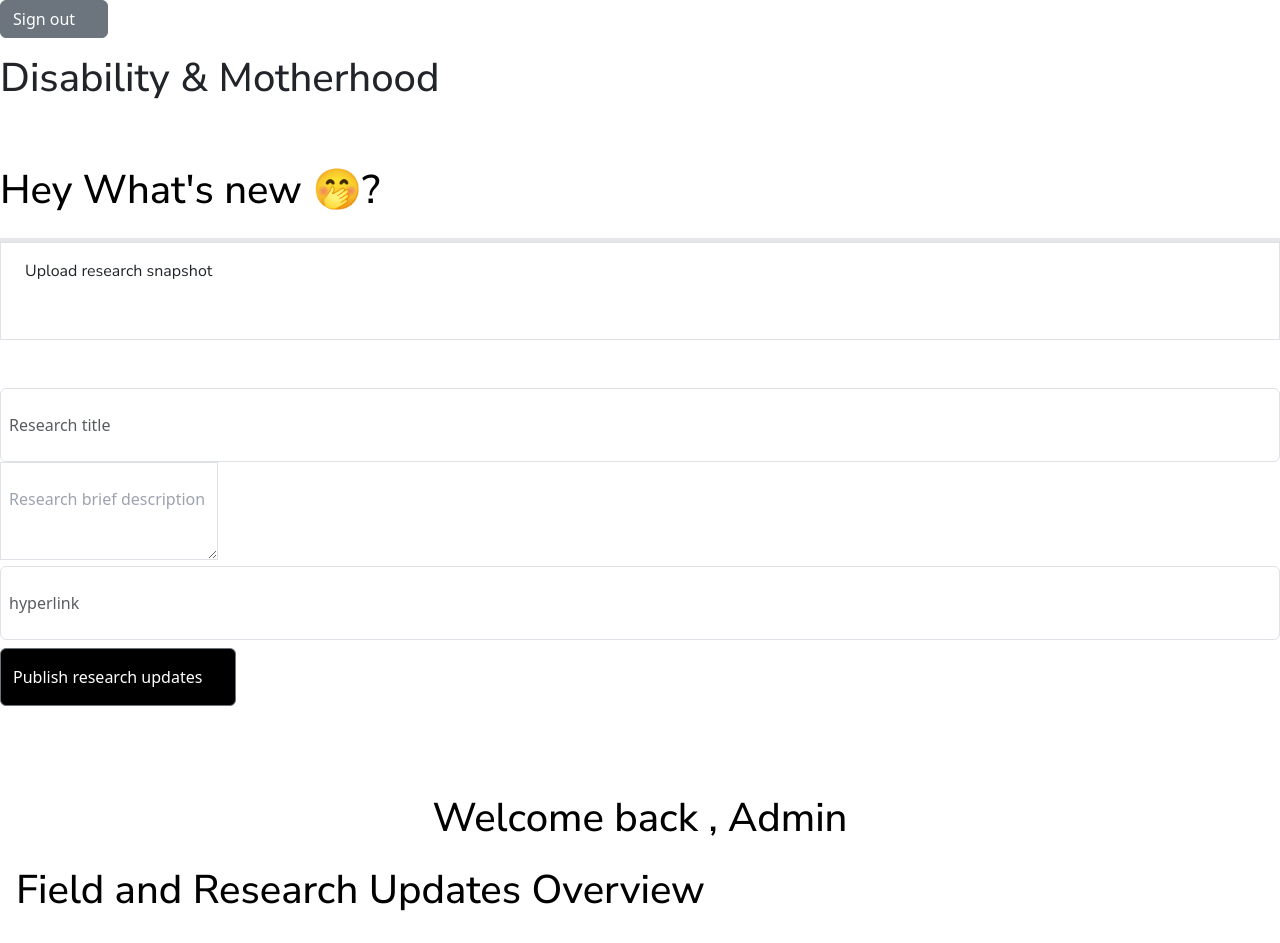
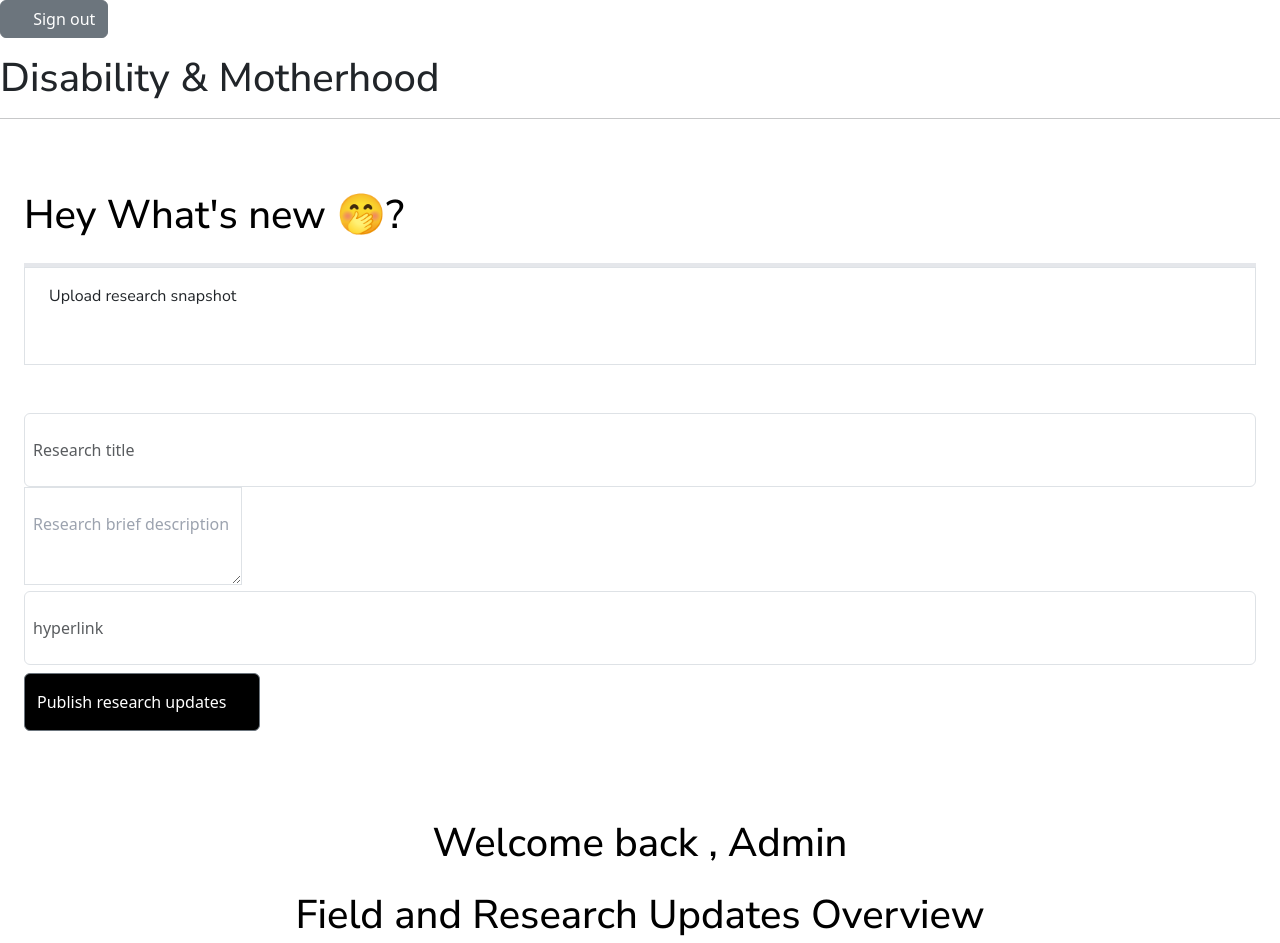
Before and after one commit to Cosmosvybes/admin-disability, a React (Vite) app: page /home in a window 1280 px wide. Shown: the top 943 px of the page. Built offline with nearby package versions, Linux system fonts and the light colour scheme; some icons are missing.

Commit message:
added few more touches

```diff
--- a/src/Components/Pages/Create/CreatePage.tsx
+++ b/src/Components/Pages/Create/CreatePage.tsx
@@ -1,7 +1,7 @@
 import {
   ArrowDropRight,
   Logout,
-  SendFast,
+  SmartSpeaker,
   UploadRectangle,
 } from "react-huge-icons/solid";
 import {
@@ -50,15 +50,15 @@ const CreatePage = () => {
       </Modal>
       <Button
         onClick={handleSignout}
-        className=" h-12 rounded-none w-auto fixed z-20 right-20 max-sm:right-2 bottom-24"
+        className=" h-14 rounded-none w-auto font-bold fixed z-20 right-20 max-sm:right-2 bottom-24"
       >
-        Sign out <Logout className="text-2xl text-black inline" />
+        <Logout className="text-2xl  text-black inline" /> Sign out
       </Button>
       <div className="relative bg-gray-100  py-3 gap-4 flex flex-col">
-        <div className="relative max-sm:px-2 max-sm:items-center flex max-sm:justify-center justify-start px-20 items-center gap-2">
+        <div className="relative max-sm:px-2 max-sm:items-center flex max-sm:justify-center justify-start px-20 items-center gap-4">
           {" "}
           <div
-            className="relative w-24 h-24 max-md:h-24 max-sm:hidden  max-md:w-24 max-sm:w-24 max-sm:w-h-24 flex justify-center items-center rounded-full"
+            className="relative w-24 h-24 max-md:h-24   max-md:w-24 max-sm:w-24 max-sm:w-h-24 flex justify-center items-center rounded-full"
             style={{
               backgroundImage: `url(${motherhoodLogo})`,
               backgroundRepeat: "no-repeat",
@@ -69,13 +69,16 @@ const CreatePage = () => {
             Disability & Motherhood
           </h1>{" "}
         </div>
+        <hr className="border-t border-gray-400" />
+        <div className="relative max-sm:px-2 flex h-auto max-sm:h-auto max-sm:flex-col-reverse  bg-gray-100  px-20 gap-5 max-sm:gap-2  justify-around items-start">
+          <div className="relative h-full max-sm:border-l-0 max-sm:rounded-bl-none  max-sm:rounded-br-none  shadow-md  px-4 border-l-4 border-black    rounded-3xl  py-2 bg-gray-50 max-sm:border-b-4 flex justify-start flex-col w-4/5 max-sm:w-full">
+            <div className="relative   flex justify-start flex-col">
+              <div className="relative">
+                <h1 className="text-4xl font-extrabold text-black text-left max-sm:text-xl mt-5 mb-2">
+                  Hey What's new 🤭?
+                </h1>
+              </div>
 
-        <div className="relative max-sm:px-2 flex h-auto max-sm:h-auto max-sm:flex-col-reverse  bg-gray-100  px-20 gap-5 max-sm:gap-2  justify-around items-start">
-          <div className="relative h-full   rounded-3xl  py-2 bg-gray-50  flex justify-start flex-col w-4/5 max-sm:w-full">
-            <div className="relative ">
-              <h1 className="text-4xl font-extrabold text-black text-left max-sm:text-xl mt-5 mb-2">
-                Hey What's new 🤭?
-              </h1>
               <div
                 className={`relative h-72 mt-4 max-sm:${
                   image ? "h-96" : "h-0"
@@ -150,17 +153,17 @@ const CreatePage = () => {
                   {loading ? (
                     <Spinner size={"sm"} type="border" />
                   ) : (
-                    <SendFast className="text-xl text-white inline" />
+                    <SmartSpeaker className="text-xl text-white inline" />
                   )}
                 </Button>
               </form>
             </div>
           </div>
 
-          <div className="relative max-sm:w-full shadow-md z-30 rounded-3xl h-full max-sm:h-auto bg-gray-50 w-1/4">
+          <div className="relative max-sm:w-full max-sm:rounded-bl-none  max-sm:rounded-br-none border-r-4 max-sm:border-t-4 max-sm:border-r-0  border-black shadow-md z-30 rounded-3xl h-full max-sm:h-auto bg-gray-50 w-1/4">
             <div className="relative justify-center items-center flex px-2 py-3 max-sm:px-1">
               <div
-                className="relative w-24 h-24 max-md:h-24  max-md:w-24 max-sm:w-24 max-sm:w-h-24 flex justify-center items-center rounded-full"
+                className="relative w-24 h-24   max-sm:hidden max-md:h-24  max-md:w-24 max-sm:w-24 max-sm:w-h-24 flex justify-center items-center rounded-full"
                 style={{
                   backgroundImage: `url(${motherhoodLogo})`,
                   backgroundRepeat: "no-repeat",
@@ -169,11 +172,11 @@ const CreatePage = () => {
               ></div>
             </div>
             <div className="relative w-full px-2 max-sm:px-0">
-              <h1 className="text-4xl max-sm:text-2xl font-extrabold text-black text-center mb-2">
+              <h1 className="text-4xl max-sm:text-2xl font-semibold text-black text-center mb-2">
                 Welcome back , Admin
               </h1>
               <div className="relative h-80 flex justify-center items-center flex-col mt-4 px-2 bg-gray-100 w-full rounded-xl">
-                <h1 className="text-xl font-extrabold text-black text-left mb-4">
+                <h1 className="text-xl font-normal text-black text-center mb-4">
                   Field and Research Updates Overview{" "}
                 </h1>
                 <h2 className="text-sm font-semibold text-center text-black mt-2">
--- a/src/Components/Routes/Routes.tsx
+++ b/src/Components/Routes/Routes.tsx
@@ -6,7 +6,7 @@ const Routes_ = () => {
   return (
     <>
       <Routes>
-        <Route path="/" element={<Signin />}></Route>
+        <Route path="/" element={<CreatePage />}></Route>
         <Route path="/home" element={<CreatePage />}></Route>
       </Routes>
     </>
```
